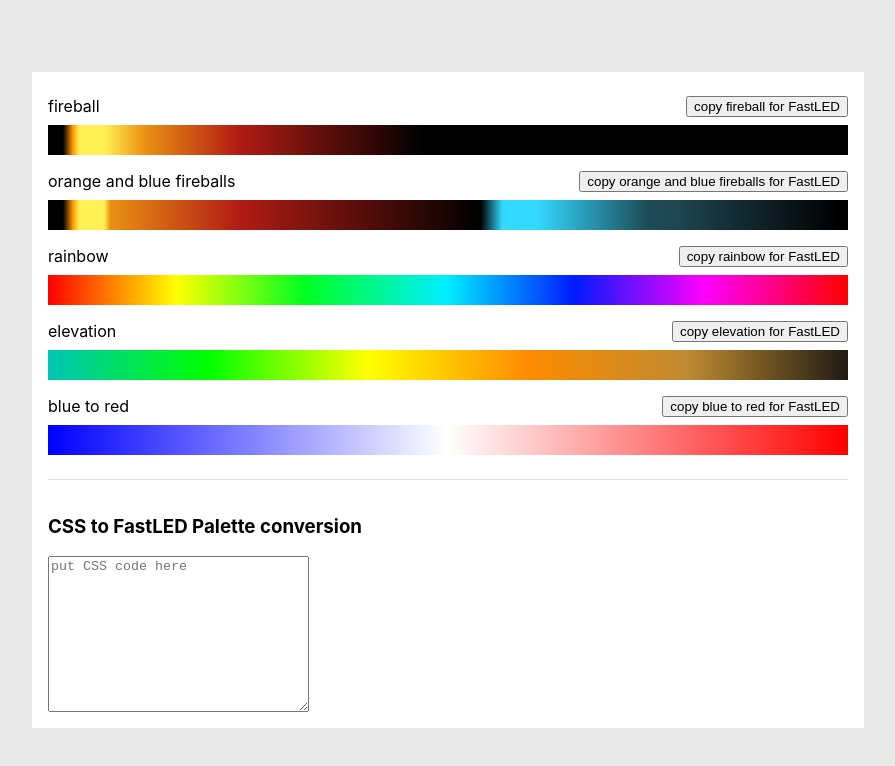
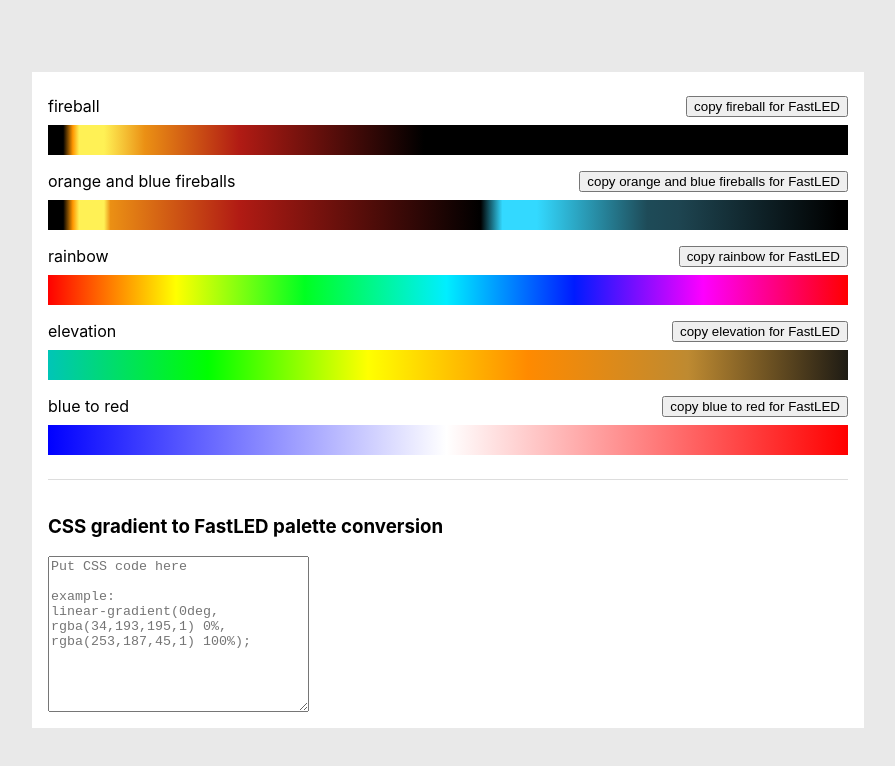
Before and after one commit to edabot/palette-library, a Next.js app: page / in a window 1280 px wide. Shown: the top 766 px of the page, without its empty margins (192-1087 px from the left). Built offline with nearby package versions, Linux system fonts and the light colour scheme.

Commit message:
add clearer placeholder message

```diff
--- a/pages/index.js
+++ b/pages/index.js
@@ -59,9 +59,9 @@ const CSSConverter = () => {
 
   return (
     <div className={styles.converter}>
-      <h3>CSS to FastLED Palette conversion</h3>
+      <h3>CSS gradient to FastLED palette conversion</h3>
       <div className={styles.converterRow}>
-      <textarea name="message" rows="10" cols="30" value={code} onChange={handleChange} placeholder="put CSS code here" />
+        <textarea name="message" rows="10" cols="30" value={code} onChange={handleChange} placeholder={`Put CSS code here\n\nexample:\nlinear-gradient(0deg, rgba(34,193,195,1) 0%, rgba(253,187,45,1) 100%);`}/>
         {result &&
           <div className={styles.converterResult}>
           {`// converted for FastLED with gammas (2.6, 2.2, 2.5)
```
